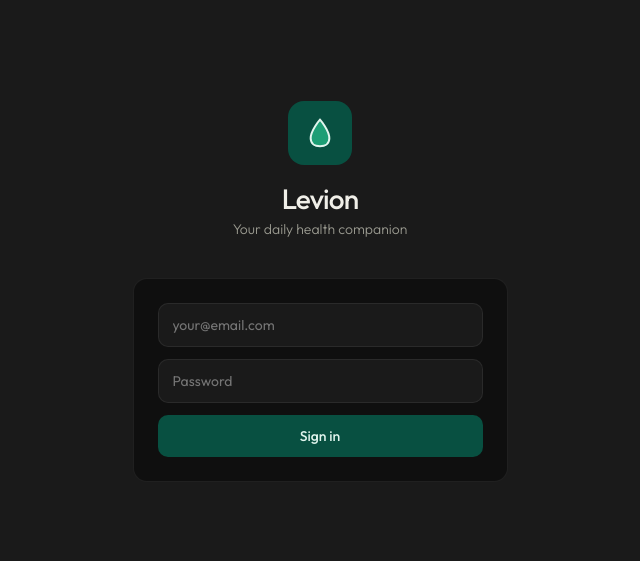
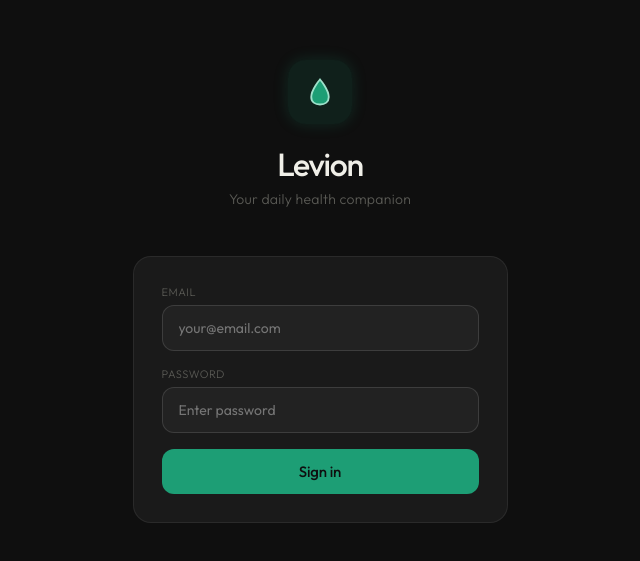
Before and after one commit to Aadesh088/levion, a Next.js app: page /login in a window 1280 px wide. Shown: the part 109-670 px from the top of the page, without its empty margins (320-960 px from the left). Built offline with nearby package versions, Linux system fonts and the light colour scheme; no server answers.

Commit message:
Update page.js

```diff
--- a/app/login/page.js
+++ b/app/login/page.js
@@ -19,24 +19,26 @@ export default function Login() {
   }
 
   return (
-    <div style={{ minHeight: '100vh', display: 'flex', alignItems: 'center', justifyContent: 'center', background: 'var(--bg2)', padding: 24 }}>
+    <div style={{ minHeight: '100vh', display: 'flex', alignItems: 'center', justifyContent: 'center', background: '#0f0f0f', padding: 24 }}>
       <div style={{ width: '100%', maxWidth: 375, animation: 'cardIn 0.5s ease' }}>
-        <div style={{ textAlign: 'center', marginBottom: 40 }}>
-          <div style={{ width: 64, height: 64, borderRadius: 16, background: '#085041', display: 'inline-flex', alignItems: 'center', justifyContent: 'center', marginBottom: 16 }}>
-            <svg width="32" height="32" viewBox="0 0 24 24" fill="none"><path d="M12 2s-7 8-7 14c0 4 3 6 7 6s7-2 7-6c0-6-7-14-7-14z" stroke="#E1F5EE" strokeWidth="1.5" fill="#1D9E75"/></svg>
+        <div style={{ textAlign: 'center', marginBottom: 48 }}>
+          <div style={{ width: 64, height: 64, borderRadius: 18, background: 'rgba(29,158,117,0.12)', display: 'inline-flex', alignItems: 'center', justifyContent: 'center', marginBottom: 20, animation: 'glow 3s ease-in-out infinite' }}>
+            <svg width="30" height="30" viewBox="0 0 24 24" fill="none"><path d="M12 2s-7 8-7 14c0 4 3 6 7 6s7-2 7-6c0-6-7-14-7-14z" stroke="#9FE1CB" strokeWidth="1.5" fill="#1D9E75"/></svg>
           </div>
-          <h1 style={{ fontSize: 28, fontWeight: 500, color: 'var(--text)', letterSpacing: '-0.03em' }}>Levion</h1>
-          <p style={{ fontSize: 14, color: 'var(--text-s)', fontWeight: 300, marginTop: 4 }}>Your daily health companion</p>
+          <h1 style={{ fontSize: 32, fontWeight: 500, color: '#f0efe8', letterSpacing: '-0.04em' }}>Levion</h1>
+          <p style={{ fontSize: 14, color: '#5a5a55', fontWeight: 300, marginTop: 6, letterSpacing: '0.02em' }}>Your daily health companion</p>
         </div>
-        <div style={{ background: 'var(--bg)', border: '0.5px solid var(--border)', borderRadius: 14, padding: 24 }}>
+        <div style={{ background: '#1a1a1a', border: '0.5px solid rgba(255,255,255,0.07)', borderRadius: 18, padding: 28 }}>
           <form onSubmit={handleLogin}>
+            <label style={{ fontSize: 11, color: '#5a5a55', fontWeight: 300, letterSpacing: '0.05em', textTransform: 'uppercase', display: 'block', marginBottom: 6 }}>Email</label>
             <input type="email" value={email} onChange={e => setEmail(e.target.value)} placeholder="your@email.com" required
-              style={{ width: '100%', boxSizing: 'border-box', padding: '12px 14px', borderRadius: 10, border: '0.5px solid var(--border)', background: 'var(--bg2)', fontSize: 14, color: 'var(--text)', marginBottom: 12 }} />
-            <input type="password" value={password} onChange={e => setPassword(e.target.value)} placeholder="Password" required
-              style={{ width: '100%', boxSizing: 'border-box', padding: '12px 14px', borderRadius: 10, border: '0.5px solid var(--border)', background: 'var(--bg2)', fontSize: 14, color: 'var(--text)', marginBottom: 12 }} />
-            {error && <p style={{ fontSize: 12, color: '#E24B4A', marginBottom: 12 }}>{error}</p>}
+              style={{ width: '100%', boxSizing: 'border-box', padding: '13px 16px', borderRadius: 12, border: '0.5px solid rgba(255,255,255,0.12)', background: '#222222', fontSize: 14, color: '#f0efe8', marginBottom: 16 }} />
+            <label style={{ fontSize: 11, color: '#5a5a55', fontWeight: 300, letterSpacing: '0.05em', textTransform: 'uppercase', display: 'block', marginBottom: 6 }}>Password</label>
+            <input type="password" value={password} onChange={e => setPassword(e.target.value)} placeholder="Enter password" required
+              style={{ width: '100%', boxSizing: 'border-box', padding: '13px 16px', borderRadius: 12, border: '0.5px solid rgba(255,255,255,0.12)', background: '#222222', fontSize: 14, color: '#f0efe8', marginBottom: 16 }} />
+            {error && <p style={{ fontSize: 12, color: '#E24B4A', marginBottom: 12, fontWeight: 300 }}>{error}</p>}
             <button type="submit" disabled={loading}
-              style={{ width: '100%', padding: 12, borderRadius: 10, border: 'none', background: '#085041', color: '#E1F5EE', fontSize: 14, fontWeight: 500, cursor: 'pointer', fontFamily: "'Outfit',sans-serif", opacity: loading ? 0.7 : 1 }}>
+              style={{ width: '100%', padding: 13, borderRadius: 12, border: 'none', background: '#1D9E75', color: '#0f0f0f', fontSize: 15, fontWeight: 500, cursor: 'pointer', fontFamily: "'Outfit',sans-serif", opacity: loading ? 0.7 : 1, letterSpacing: '-0.01em' }}>
               {loading ? 'Signing in...' : 'Sign in'}
             </button>
           </form>
```
